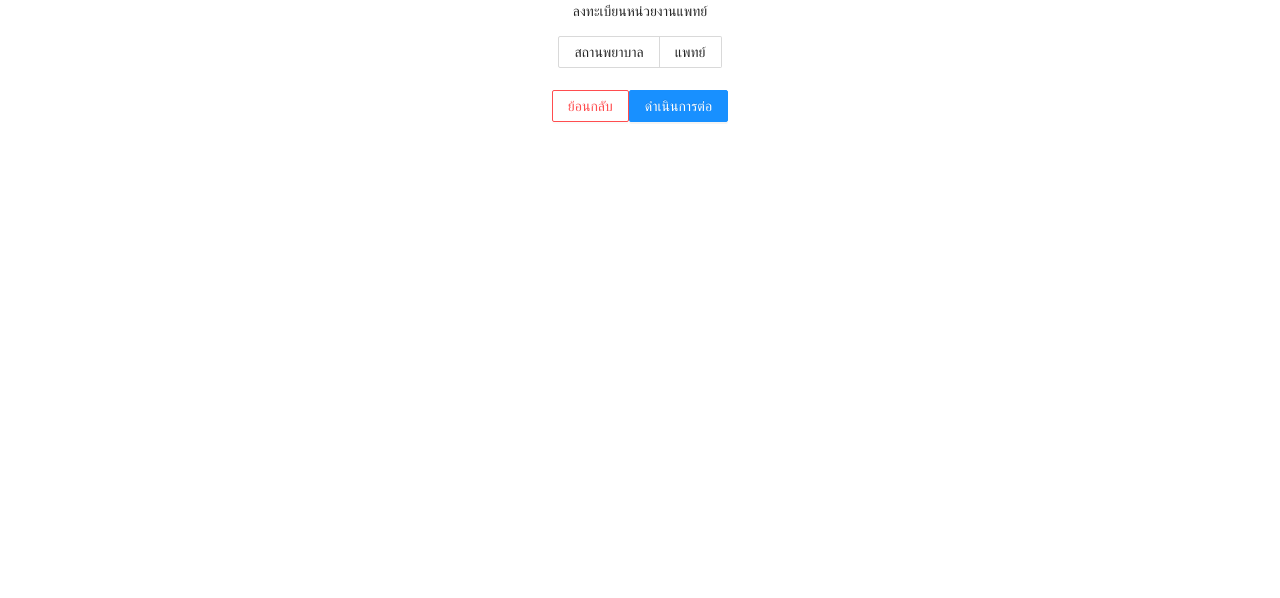
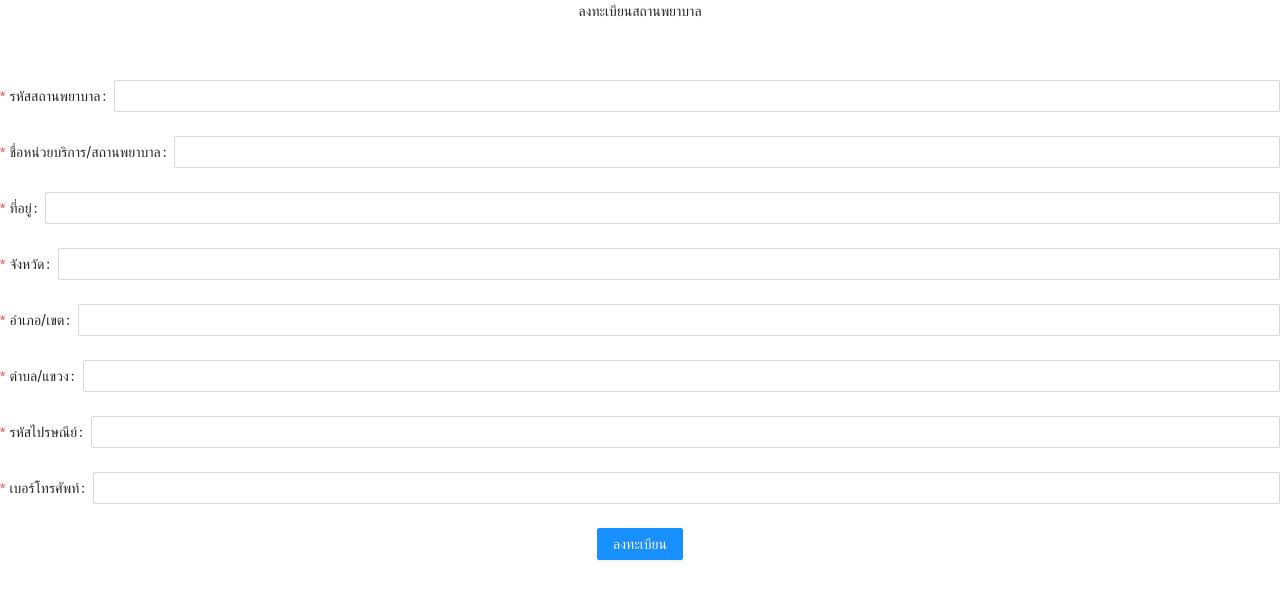
Before and after one commit to Raining-Forever/Bed-Service-Provider, a React (Create React App) app: page / in a window 1280 px wide. Shown: the top 598 px of the page. Built offline with nearby package versions, Linux system fonts and the light colour scheme.

Commit message:
register page no css

```diff
--- a/src/App.js
+++ b/src/App.js
@@ -8,6 +8,8 @@ import Navbar_admin from "./components/Navbar/Navbar_admin";
 import Covid from "./components/Navbar/Covid";
 import Patient from "./pages/Register/Patient";
 import Agency from "./pages/Register/Agency";
+import Doctor from "./pages/Register/Agency/Doctor";
+import Hospital from "./pages/Register/Agency/Hospital";
 
 import Register from "./pages/Register";
 
@@ -24,7 +26,7 @@ function App() {
       >
         Show local storage
       </button> */}
-      <Agency />
+      <Hospital />
     </div>
   );
 }
--- /dev/null
+++ b/src/pages/Register/Agency/Doctor/index.js
@@ -0,0 +1,141 @@
+import React from "react";
+import "./index.css";
+
+import { Radio, Button, Form, Input } from "antd";
+
+export default function Doctor() {
+  return (
+    <div>
+      <p>ลงทะเบียนแพทย์</p>
+      <br />
+      <br />
+      <Form>
+        <Form.Item
+          name="doctor_id"
+          label="เลขที่ใบประกอบวิชาชีพ :"
+          rules={[
+            {
+              required: true,
+            },
+          ]}
+        >
+          <Input />
+        </Form.Item>
+
+        <Form.Item
+          name="doctor_fname"
+          label="ชื่อ :"
+          rules={[
+            {
+              required: true,
+            },
+          ]}
+        >
+          <Input />
+        </Form.Item>
+
+        <Form.Item
+          name="doctor_lname"
+          label="นามสกุล :"
+          rules={[
+            {
+              required: true,
+            },
+          ]}
+        >
+          <Input />
+        </Form.Item>
+
+        <Form.Item
+          name="doctor_gender"
+          label="เพศ"
+          rules={[
+            {
+              required: true,
+            },
+          ]}
+        >
+          <Radio.Group>
+            <Radio value="male">ชาย</Radio>
+            <Radio value="female">หญิง</Radio>
+          </Radio.Group>
+        </Form.Item>
+
+        <Form.Item
+          name="doctor_phone"
+          label="เบอร์โทรศัพท์ :"
+          rules={[
+            {
+              required: true,
+            },
+          ]}
+        >
+          <Input />
+        </Form.Item>
+
+        <p>ที่อยู่ที่สามารถติดต่อได้</p>
+
+        <Form.Item
+          name="doctor_address"
+          label="ที่อยู่ :"
+          rules={[
+            {
+              required: true,
+            },
+          ]}
+        >
+          <Input />
+        </Form.Item>
+
+        <Form.Item
+          name="doctor_province"
+          label="จังหวัด :"
+          rules={[
+            {
+              required: true,
+            },
+          ]}
+        >
+          <Input />
+        </Form.Item>
+
+        <Form.Item
+          name="doctor_district"
+          label="อำเภอ/เขต :"
+          rules={[
+            {
+              required: true,
+            },
+          ]}
+        >
+          <Input />
+        </Form.Item>
+
+        <Form.Item
+          name="doctor_subdistrict"
+          label="ตำบล/แขวง :"
+          rules={[
+            {
+              required: true,
+            },
+          ]}
+        >
+          <Input />
+        </Form.Item>
+
+        <Form.Item
+          name="doctor_zipcode"
+          label="รหัสไปรษณีย์ :"
+          rules={[
+            {
+              required: true,
+            },
+          ]}
+        >
+          <Input />
+        </Form.Item>
+      </Form>
+      <Button type="primary">ลงทะเบียน</Button>
+    </div>
+  );
+}
--- /dev/null
+++ b/src/pages/Register/Agency/Hospital/index.js
@@ -0,0 +1,112 @@
+import React from "react";
+import "./index.css";
+
+import { Radio, Button, Form, Input } from "antd";
+
+export default function Hospital() {
+  return (
+    <div>
+      <p>ลงทะเบียนสถานพยาบาล</p>
+      <br />
+      <br />
+      <Form>
+        <Form.Item
+          name="hospital_id"
+          label="รหัสสถานพยาบาล :"
+          rules={[
+            {
+              required: true,
+            },
+          ]}
+        >
+          <Input />
+        </Form.Item>
+
+        <Form.Item
+          name="hospital_name"
+          label="ชื่อหน่วยบริการ/สถานพยาบาล :"
+          rules={[
+            {
+              required: true,
+            },
+          ]}
+        >
+          <Input />
+        </Form.Item>
+
+        <Form.Item
+          name="hospital_address"
+          label="ที่อยู่ :"
+          rules={[
+            {
+              required: true,
+            },
+          ]}
+        >
+          <Input />
+        </Form.Item>
+
+        <Form.Item
+          name="hospital_province"
+          label="จังหวัด :"
+          rules={[
+            {
+              required: true,
+            },
+          ]}
+        >
+          <Input />
+        </Form.Item>
+
+        <Form.Item
+          name="hospital_district"
+          label="อำเภอ/เขต :"
+          rules={[
+            {
+              required: true,
+            },
+          ]}
+        >
+          <Input />
+        </Form.Item>
+
+        <Form.Item
+          name="hospital_subdistrict"
+          label="ตำบล/แขวง :"
+          rules={[
+            {
+              required: true,
+            },
+          ]}
+        >
+          <Input />
+        </Form.Item>
+
+        <Form.Item
+          name="hospital_zipcode"
+          label="รหัสไปรษณีย์ :"
+          rules={[
+            {
+              required: true,
+            },
+          ]}
+        >
+          <Input />
+        </Form.Item>
+
+        <Form.Item
+          name="hospital_tel"
+          label="เบอร์โทรศัพท์ :"
+          rules={[
+            {
+              required: true,
+            },
+          ]}
+        >
+          <Input />
+        </Form.Item>
+      </Form>
+      <Button type="primary">ลงทะเบียน</Button>
+    </div>
+  );
+}
--- a/src/pages/Register/Patient/index.js
+++ b/src/pages/Register/Patient/index.js
@@ -113,7 +113,15 @@ export default function Register() {
           <Input />
         </Form.Item>
 
-        <Form.Item name="gender" label="เพศ">
+        <Form.Item
+          name="gender"
+          label="เพศ"
+          rules={[
+            {
+              required: true,
+            },
+          ]}
+        >
           <Radio.Group>
             <Radio value="male">ชาย</Radio>
             <Radio value="female">หญิง</Radio>
```
Also changed, not shown: src/pages/Register/Agency/Doctor/index.css (added), src/pages/Register/Agency/Hospital/index.css (added).
